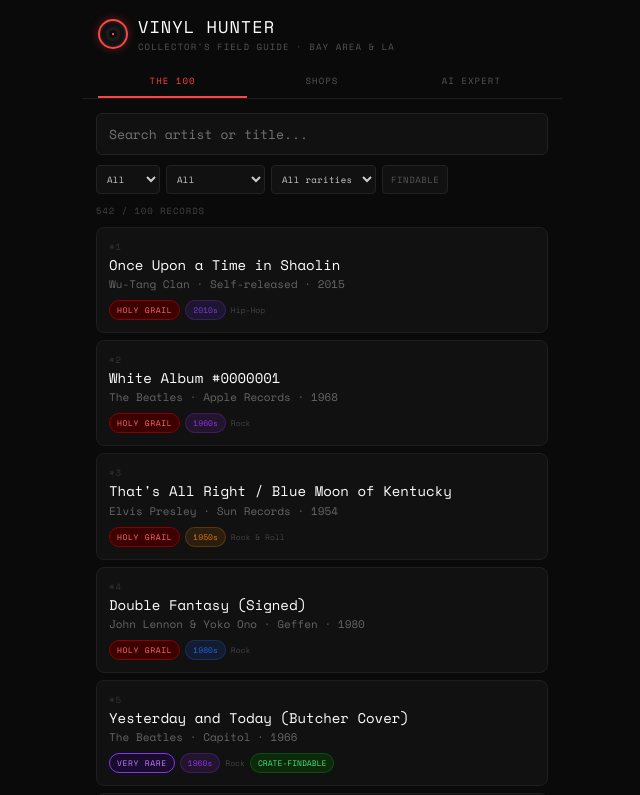
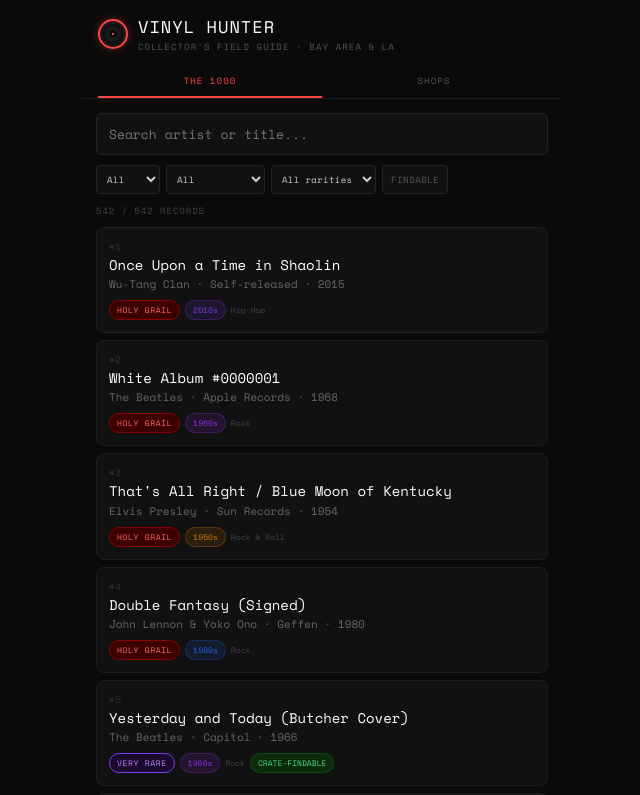
Before and after one commit to sunnyxiaoxinsun-bot/vinyl-hunting, a React (Vite) app: page / in a window 1280 px wide. Shown: the top 795 px of the page, without its empty margins (318-958 px from the left). Built offline with nearby package versions, Linux system fonts and the light colour scheme.

Commit message:
Update App.jsx

```diff
--- a/src/App.jsx
+++ b/src/App.jsx
@@ -1,4 +1,4 @@
-import { useState, useEffect, useRef } from "react";
+import { useState } from "react";
 import { VINYLS, SHOPS, ERAS, GENRES, RARITIES } from "./data";
 
 const rarityColor = (r) => {
@@ -9,7 +9,7 @@
 };
 
 const eraColor = (era) => {
-  const map = { "1930s":"#B45309","1950s":"#D97706","1960s":"#9333EA","1970s":"#DC2626","1980s":"#2563EB","1990s":"#059669","2000s":"#D97706","2010s":"#7C3AED" };
+  const map = { "1930s":"#B45309","1940s":"#92400E","1950s":"#D97706","1960s":"#9333EA","1970s":"#DC2626","1980s":"#2563EB","1990s":"#059669","2000s":"#0891B2","2010s":"#7C3AED","2020s":"#DB2777" };
   return map[era] || "#6B7280";
 };
 
@@ -24,15 +24,6 @@
   const [shopArea, setShopArea] = useState("all");
   const [selectedVinyl, setSelectedVinyl] = useState(null);
   const [selectedShop, setSelectedShop] = useState(null);
-  const [aiMessages, setAiMessages] = useState([
-    { role:"assistant", content:"Hey! I'm your vinyl hunting AI. Ask me anything — how to spot a first pressing, what matrix codes to look for, which shops to hit for a genre, or anything about the 100 records on this list. Let's dig." }
-  ]);
-  const [aiInput, setAiInput] = useState("");
-  const [aiLoading, setAiLoading] = useState(false);
-  const chatEndRef = useRef(null);
-  const inputRef = useRef(null);
-
-  useEffect(() => { chatEndRef.current?.scrollIntoView({ behavior:"smooth" }); }, [aiMessages]);
 
   const filteredVinyls = VINYLS.filter(v => {
     const s = vinylSearch.toLowerCase();
@@ -48,33 +39,6 @@
     return (!q || s.name.toLowerCase().includes(q) || s.city.toLowerCase().includes(q) || s.specialty.toLowerCase().includes(q))
       && (shopArea === "all" || s.area === shopArea);
   });
-
-  const sendAiMessage = async () => {
-    if (!aiInput.trim() || aiLoading) return;
-    const userMsg = aiInput.trim();
-    setAiInput("");
-    const newMessages = [...aiMessages, { role:"user", content:userMsg }];
-    setAiMessages(newMessages);
-    setAiLoading(true);
-    try {
-      const response = await fetch("/api/chat", {
-  method:"POST",
-  headers:{ "Content-Type":"application/json" },
-  body:JSON.stringify({
-          model:"claude-sonnet-4-20250514",
-          max_tokens:600,
-          system:"You are an expert vinyl record collector with 30+ years crate-digging the Bay Area and LA. You know the 100 most collectible records by heart — pressing details, matrix codes, label variations, what to look for. You know every record shop in Oakland, Berkeley, San Francisco, and Los Angeles. Give concise, practical advice a phone user can act on immediately. Be direct and passionate like a collector, not a textbook.",
-          messages:newMessages.map(m => ({ role:m.role, content:m.content }))
-        })
-      });
-      const data = await response.json();
-      const reply = data.content?.map(b => b.text || "").join("") || "Couldn't connect — try again!";
-      setAiMessages([...newMessages, { role:"assistant", content:reply }]);
-    } catch {
-      setAiMessages([...newMessages, { role:"assistant", content:"Connection issue — try again in a moment." }]);
-    }
-    setAiLoading(false);
-  };
 
   const S = {
     app:{ background:"#0A0A0A", minHeight:"100vh", fontFamily:"'Space Mono','Courier New',monospace", color:"#E5E5E5", maxWidth:480, margin:"0 auto" },
@@ -117,18 +81,11 @@
     starNum:{ fontSize:11, color:"#FBBF24" },
     areaTabs:{ display:"flex", gap:6, marginBottom:10 },
     areaTab:(a)=>({ padding:"6px 12px", borderRadius:99, fontSize:9, letterSpacing:"0.08em", cursor:"pointer", background:a?"#FF4444":"#111", color:a?"#000":"#555", border:a?"1px solid #FF4444":"1px solid #222", fontFamily:"inherit", textTransform:"uppercase" }),
-    chatWrap:{ display:"flex", flexDirection:"column", height:"calc(100vh - 130px)" },
-    chatMsgs:{ flex:1, overflowY:"auto", paddingBottom:8 },
-    bubble:(u)=>({ maxWidth:"86%", marginLeft:u?"auto":0, marginBottom:9, background:u?"#FF4444":"#161616", border:u?"none":"1px solid #222", borderRadius:u?"12px 12px 2px 12px":"12px 12px 12px 2px", padding:"10px 12px", fontSize:13, color:u?"#000":"#BBBBBB", lineHeight:1.65, whiteSpace:"pre-wrap" }),
-    chatInputRow:{ display:"flex", gap:7, borderTop:"1px solid #1E1E1E", paddingTop:10 },
-    chatIn:{ flex:1, background:"#111", border:"1px solid #222", borderRadius:6, padding:"9px 11px", color:"#E5E5E5", fontSize:13, fontFamily:"inherit", outline:"none", resize:"none" },
-    sendBtn:{ background:"#FF4444", border:"none", borderRadius:6, padding:"9px 14px", color:"#000", cursor:"pointer", fontSize:14, fontWeight:"bold" }
   };
 
   return (
     <div style={S.app}>
       <link href="https://fonts.googleapis.com/css2?family=Space+Mono:wght@400;700&display=swap" rel="stylesheet" />
-
       <div style={S.header}>
         <div style={S.logoRow}>
           <div style={S.disc} />
@@ -138,7 +95,7 @@
           </div>
         </div>
         <div style={S.tabs}>
-          {[["hunt","THE 100"],["shops","SHOPS"],["ai","AI EXPERT"]].map(([k,l])=>(
+          {[["hunt","THE 1000"],["shops","SHOPS"]].map(([k,l])=>(
             <button key={k} style={S.tab(tab===k)} onClick={()=>setTab(k)}>{l}</button>
           ))}
         </div>
@@ -159,7 +116,7 @@
             </select>
             <button style={S.toggle(findableOnly)} onClick={()=>setFindableOnly(!findableOnly)}>FINDABLE</button>
           </div>
-          <div style={S.countLine}>{filteredVinyls.length} / 100 RECORDS</div>
+          <div style={S.countLine}>{filteredVinyls.length} / {VINYLS.length} RECORDS</div>
           {filteredVinyls.map(v=>(
             <div key={v.id} style={S.card} onClick={()=>setSelectedVinyl(v)}>
               <div style={S.rank}>#{v.rank}</div>
@@ -198,32 +155,13 @@
             </div>
           ))}
         </>}
-
-        {tab==="ai" && (
-          <div style={S.chatWrap}>
-            <div style={S.chatMsgs}>
-              {aiMessages.map((m,i)=>(
-                <div key={i} style={S.bubble(m.role==="user")}>{m.content}</div>
-              ))}
-              {aiLoading && <div style={S.bubble(false)}>Digging through the crates...</div>}
-              <div ref={chatEndRef} />
-            </div>
-            <div style={S.chatInputRow}>
-              <textarea ref={inputRef} style={S.chatIn} rows={2}
-                placeholder="Ask about pressing IDs, matrix codes, shops by genre..."
-                value={aiInput} onChange={e=>setAiInput(e.target.value)}
-                onKeyDown={e=>{ if(e.key==="Enter"&&!e.shiftKey){e.preventDefault();sendAiMessage();} }} />
-              <button style={S.sendBtn} onClick={sendAiMessage}>↑</button>
-            </div>
-          </div>
-        )}
       </div>
 
       {selectedVinyl && (
         <div style={S.modal} onClick={()=>setSelectedVinyl(null)}>
           <div style={S.modalBox} onClick={e=>e.stopPropagation()}>
             <button style={S.closeBtn} onClick={()=>setSelectedVinyl(null)}>CLOSE ✕</button>
-            <div style={S.mRank}>#{selectedVinyl.rank} OF 100</div>
+            <div style={S.mRank}>#{selectedVinyl.rank} OF {VINYLS.length}</div>
             <div style={S.mTitle}>{selectedVinyl.title}</div>
             <div style={S.mArtist}>{selectedVinyl.artist}</div>
             <div style={{...S.pills, marginBottom:12}}>
```
